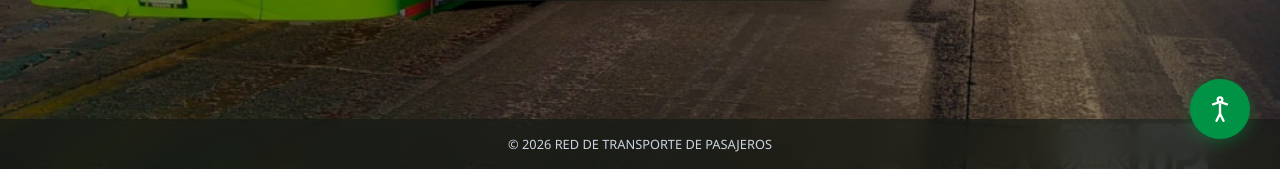
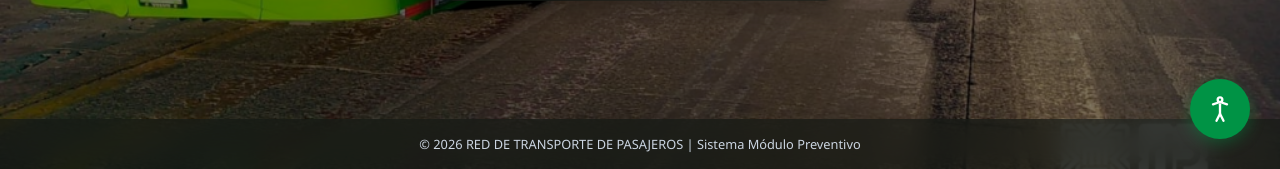
Before and after one commit to Cricamju/RTP-Preventivo, a Flask app: page / in a window 1280 px wide. Shown: the part 631-800 px from the top of the page. Run offline with Flask 3, Linux system fonts and the light colour scheme.

Commit message:
fix(ui): corrección del script de accesibilidad (race condition) y refactor(ui): centralización del footer mediante Jinja2

```diff
--- a/static/js/theme.js
+++ b/static/js/theme.js
@@ -1,29 +1,41 @@
-document.addEventListener('DOMContentLoaded', () => {
-    // Referencias a los elementos del Menú
+// Al estar inyectado al final del body, el código se ejecuta de inmediato sin bloqueos
+(function initAccessibility() {
     const fab = document.getElementById('a11y-fab');
     const menu = document.getElementById('a11y-menu');
     const themeToggleBtn = document.getElementById('btn-theme-toggle');
+    const btnTextIncrease = document.getElementById('btn-text-increase');
+    const btnTextDecrease = document.getElementById('btn-text-decrease');
+    const btnFontToggle = document.getElementById('btn-font-toggle');
+    const btnVoiceToggle = document.getElementById('btn-voice-toggle');
     const body = document.body;
 
-    if (!fab || !menu) return;
+    if (!fab || !menu) return; // Si no encuentra el menú, se detiene por seguridad
 
     // =========================================
-    // 1. REPARACIÓN DEL TEMA (Cargar de memoria)
+    // 1. CARGAR MEMORIA DEL NAVEGADOR
     // =========================================
-    const currentTheme = localStorage.getItem('rtp-theme');
-    if (currentTheme === 'light') {
+    // Tema Claro/Oscuro
+    if (localStorage.getItem('rtp-theme') === 'light') {
         body.classList.add('light-theme');
     }
 
+    // Tamaño de texto
+    let currentTextSize = parseInt(localStorage.getItem('rtp-text-size')) || 100;
+    document.documentElement.style.fontSize = `${currentTextSize}%`;
+
+    // Fuente Accesible
+    if (localStorage.getItem('rtp-font') === 'dyslexia') {
+        body.classList.add('dyslexia-mode');
+    }
+
     // =========================================
-    // 2. ABRIR / CERRAR EL MENÚ
+    // 2. ABRIR Y CERRAR EL MENÚ
     // =========================================
     fab.addEventListener('click', (e) => {
-        e.stopPropagation(); // Evita que se cierre instantáneamente
+        e.stopPropagation();
         menu.classList.toggle('show');
     });
 
-    // Cierra el menú al hacer clic en cualquier lugar fuera de él
     document.addEventListener('click', (e) => {
         if (menu.classList.contains('show') && !menu.contains(e.target) && !fab.contains(e.target)) {
             menu.classList.remove('show');
@@ -31,34 +43,42 @@ document.addEventListener('DOMContentLoaded', () => {
     });
 
     // =========================================
-    // 3. LÓGICA DE LOS BOTONES DE ACCESIBILIDAD
+    // 3. FUNCIONES DE LOS BOTONES
     // =========================================
 
-    // Alternar Tema (Arreglado)
+    // Cambiar Tema
     themeToggleBtn.addEventListener('click', () => {
         body.classList.toggle('light-theme');
+        localStorage.setItem('rtp-theme', body.classList.contains('light-theme') ? 'light' : 'dark');
+    });
 
-        if (body.classList.contains('light-theme')) {
-            localStorage.setItem('rtp-theme', 'light');
-        } else {
-            localStorage.setItem('rtp-theme', 'dark');
+    // Aumentar Letra (Límite 130%)
+    btnTextIncrease.addEventListener('click', () => {
+        if (currentTextSize < 130) {
+            currentTextSize += 10;
+            document.documentElement.style.fontSize = `${currentTextSize}%`;
+            localStorage.setItem('rtp-text-size', currentTextSize);
         }
     });
 
-    // Bases para futuras funciones (Aún no programadas, pero listas para detectar clics)
-    document.getElementById('btn-text-increase').addEventListener('click', () => {
-        console.log("Subir tamaño de letra - Pendiente de programar");
+    // Disminuir Letra (Límite 80%)
+    btnTextDecrease.addEventListener('click', () => {
+        if (currentTextSize > 80) {
+            currentTextSize -= 10;
+            document.documentElement.style.fontSize = `${currentTextSize}%`;
+            localStorage.setItem('rtp-text-size', currentTextSize);
+        }
     });
 
-    document.getElementById('btn-text-decrease').addEventListener('click', () => {
-        console.log("Bajar tamaño de letra - Pendiente de programar");
+    // Cambiar a Fuente Legible
+    btnFontToggle.addEventListener('click', () => {
+        body.classList.toggle('dyslexia-mode');
+        localStorage.setItem('rtp-font', body.classList.contains('dyslexia-mode') ? 'dyslexia' : 'default');
     });
 
-    document.getElementById('btn-font-toggle').addEventListener('click', () => {
-        console.log("Alternar fuente para Dislexia - Pendiente de programar");
+    // Lector de voz (Por programar después)
+    btnVoiceToggle.addEventListener('click', () => {
+        alert("La función de lectura de pantalla se integrará próximamente.");
     });
 
-    document.getElementById('btn-voice-toggle').addEventListener('click', () => {
-        console.log("Activar lector de voz - Pendiente de programar");
-    });
-});
+})();
--- /dev/null
+++ b/templates/components/footer.html
@@ -0,0 +1,4 @@
+<!-- templates/components/footer.html -->
+<footer class="glass-panel">
+    &copy; 2026 RED DE TRANSPORTE DE PASAJEROS | Sistema Módulo Preventivo
+</footer>
--- a/templates/login.html
+++ b/templates/login.html
@@ -40,12 +40,7 @@
             </div>
             </div>
     </main>
-
-    <footer class="glass-panel">
-        &copy; 2026 RED DE TRANSPORTE DE PASAJEROS
-    </footer>
-
-        <script src="{{ url_for('static', filename='js/theme.js') }}"></script>
+    {% include 'components/footer.html' %}
     {% include 'components/fab.html' %}
 </body>
 </html>
```
Also changed, not shown: templates/login-support.html (+1 -6 lines), templates/base.html (line endings or trailing spaces).
